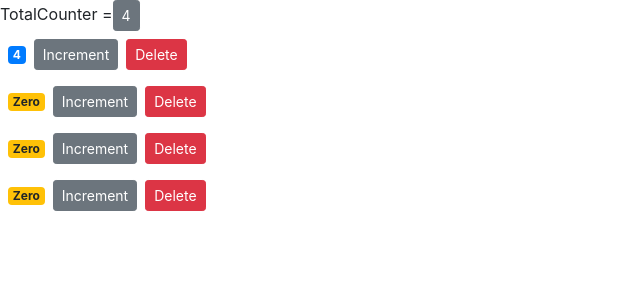
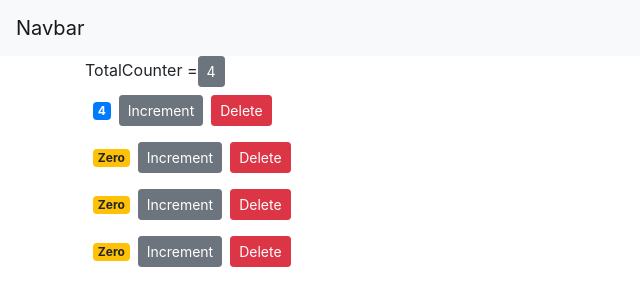
Before and after one commit to imkathir/counter-app, a React (Create React App) app: page / in a window 1280 px wide. Shown: the top 306 px of the page, without its empty margins (0-640 px from the left). Built offline with nearby package versions, Linux system fonts and the light colour scheme.

Commit message:
NavBar component added

```diff
--- a/src/App.js
+++ b/src/App.js
@@ -1,26 +1,17 @@
 import React, { Component } from 'react';
-import logo from './logo.svg';
+import NavBar from './components/navbar';
 import './App.css';
+import Counters from './components/counters';
 
 class App extends Component {
   render() {
     return (
-      <div className="App">
-        <header className="App-header">
-          <img src={logo} className="App-logo" alt="logo" />
-          <p>
-            Edit <code>src/App.js</code> and save to reload.
-          </p>
-          <a
-            className="App-link"
-            href="https://reactjs.org"
-            target="_blank"
-            rel="noopener noreferrer"
-          >
-            Learn React
-          </a>
-        </header>
-      </div>
+      <React.Fragment>
+        <NavBar />
+        <main className='container'>
+            <Counters />
+        </main>
+     </React.Fragment>
     );
   }
 }
--- /dev/null
+++ b/src/components/navbar.jsx
@@ -0,0 +1,13 @@
+import React, { Component } from 'react';
+
+class NavBar extends Component {
+    render() {
+        return (
+            <nav className="navbar navbar-light bg-light">
+                <a className="navbar-brand" href="#">Navbar</a>
+            </nav>
+         );
+    }
+}
+
+export default NavBar;
--- a/src/index.js
+++ b/src/index.js
@@ -1,12 +1,11 @@
 import React from 'react';
 import ReactDOM from 'react-dom';
 import './index.css';
-// import App from './App';
+import App from './App';
 import * as serviceWorker from './serviceWorker';
 import 'bootstrap/dist/css/bootstrap.css';
-import Counters from './components/counters';
 
-ReactDOM.render(<Counters />, document.getElementById('root'));
+ReactDOM.render(<App />, document.getElementById('root'));
 
 // If you want your app to work offline and load faster, you can change
 // unregister() to register() below. Note this comes with some pitfalls.
```
